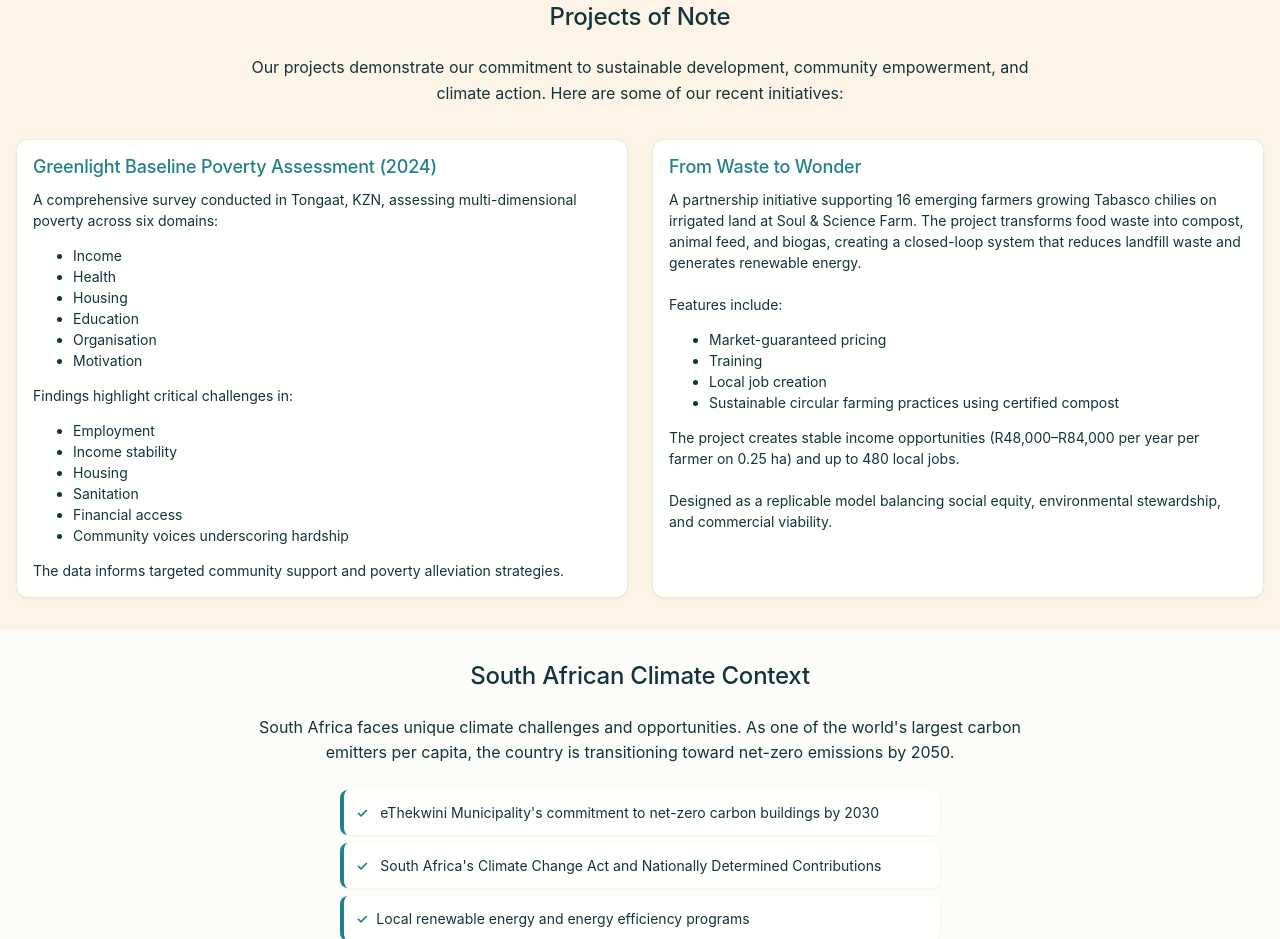
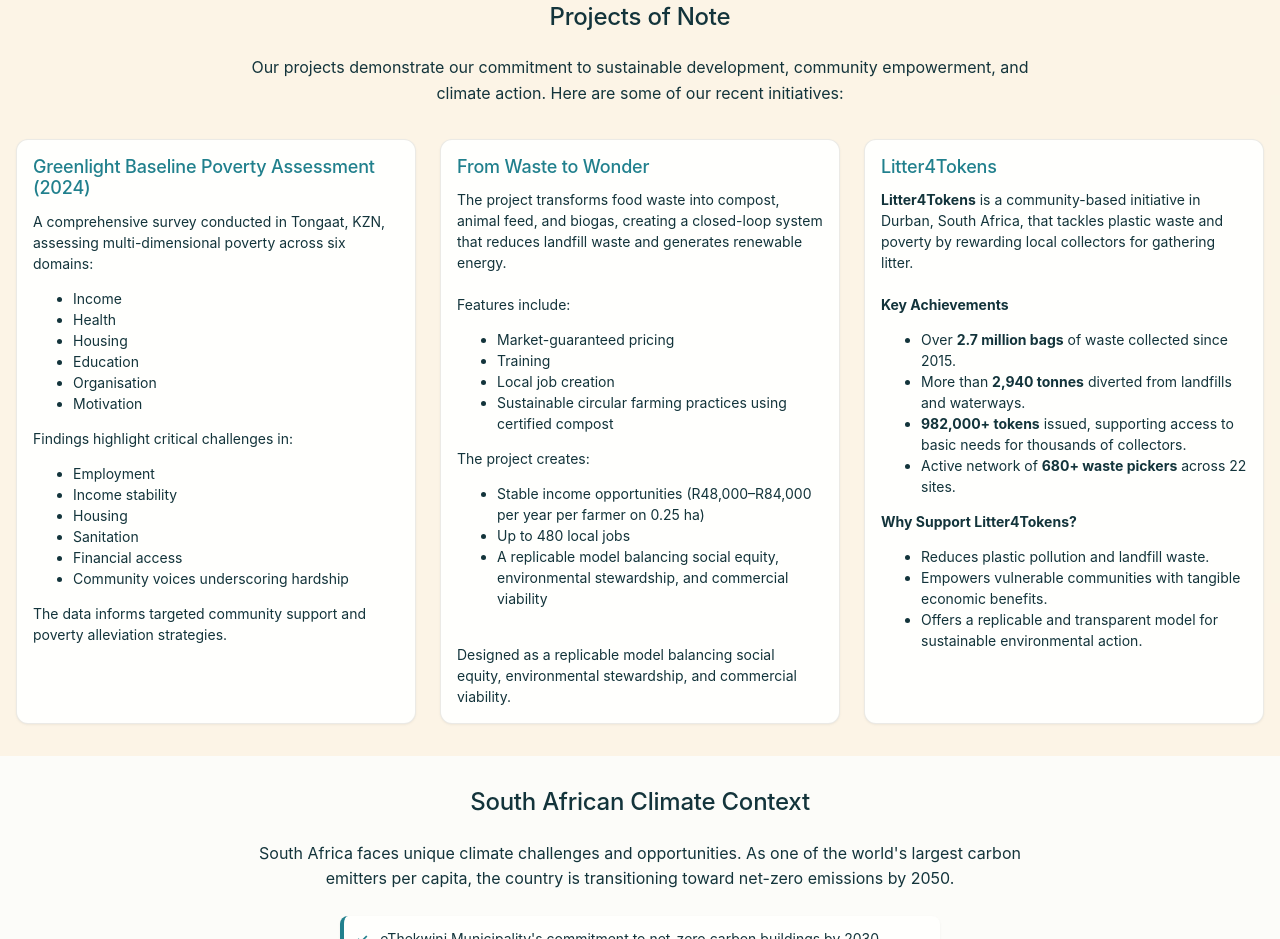
Before and after one commit to amansoni/co2low, a plain HTML site: page index.html in a window 1280 px wide. Shown: the part 2446-3385 px from the top of the page. Drawn offline with Linux system fonts and the light colour scheme; a web font is replaced by a local one.

Commit message:
add litter4tokens

```diff
--- a/index.html
+++ b/index.html
@@ -308,7 +308,6 @@ secondary"><img src="images/undp-logo.svg" alt="UNDP Logo" style="height: 80px;
               <div class="card__body">
                 <h3>From Waste to Wonder</h3>
                 <p>
-                  A partnership initiative supporting 16 emerging farmers growing Tabasco chilies on irrigated land at Soul &amp; Science Farm.
                   The project transforms food waste into compost, animal feed, and biogas, creating a closed-loop system that reduces landfill waste and generates renewable energy.
                 </p>
                 <p><br>
@@ -321,11 +320,39 @@ secondary"><img src="images/undp-logo.svg" alt="UNDP Logo" style="height: 80px;
                   </ul>
                 </p>
                 <p>
-                  The project creates stable income opportunities (R48,000–R84,000 per year per farmer on 0.25 ha) and up to 480 local jobs.
+                  The project creates:
+                  <ul>
+                    <li>Stable income opportunities (R48,000–R84,000 per year per farmer on 0.25 ha)</li>
+                    <li>Up to 480 local jobs</li>
+                    <li>A replicable model balancing social equity, environmental stewardship, and commercial viability</li>
+                  </ul>
                 </p>
                 <p><br>
                   Designed as a replicable model balancing social equity, environmental stewardship, and commercial viability.
                 </p>
+              </div>
+            </div>
+            <div class="card">
+              <div class="card__body">
+                <h3>Litter4Tokens</h3>
+                <p>
+                  <strong>Litter4Tokens</strong> is a community-based initiative in Durban, South Africa, that tackles plastic waste and poverty by rewarding local collectors for gathering litter.
+                </p>
+                <p>
+                  <strong><br/>Key Achievements</strong>
+                <ul>
+                  <li>Over <strong>2.7 million bags</strong> of waste collected since 2015.</li>
+                  <li>More than <strong>2,940 tonnes</strong> diverted from landfills and waterways.</li>
+                  <li><strong>982,000+ tokens</strong> issued, supporting access to basic needs for thousands of collectors.</li>
+                  <li>Active network of <strong>680+ waste pickers</strong> across 22 sites.</li>
+                </ul>
+                </p>
+                <strong>Why Support Litter4Tokens?</strong>
+                <ul>
+                  <li>Reduces plastic pollution and landfill waste.</li>
+                  <li>Empowers vulnerable communities with tangible economic benefits.</li>
+                  <li>Offers a replicable and transparent model for sustainable environmental action.</li>
+                </ul>
               </div>
             </div>
           </div>
```
